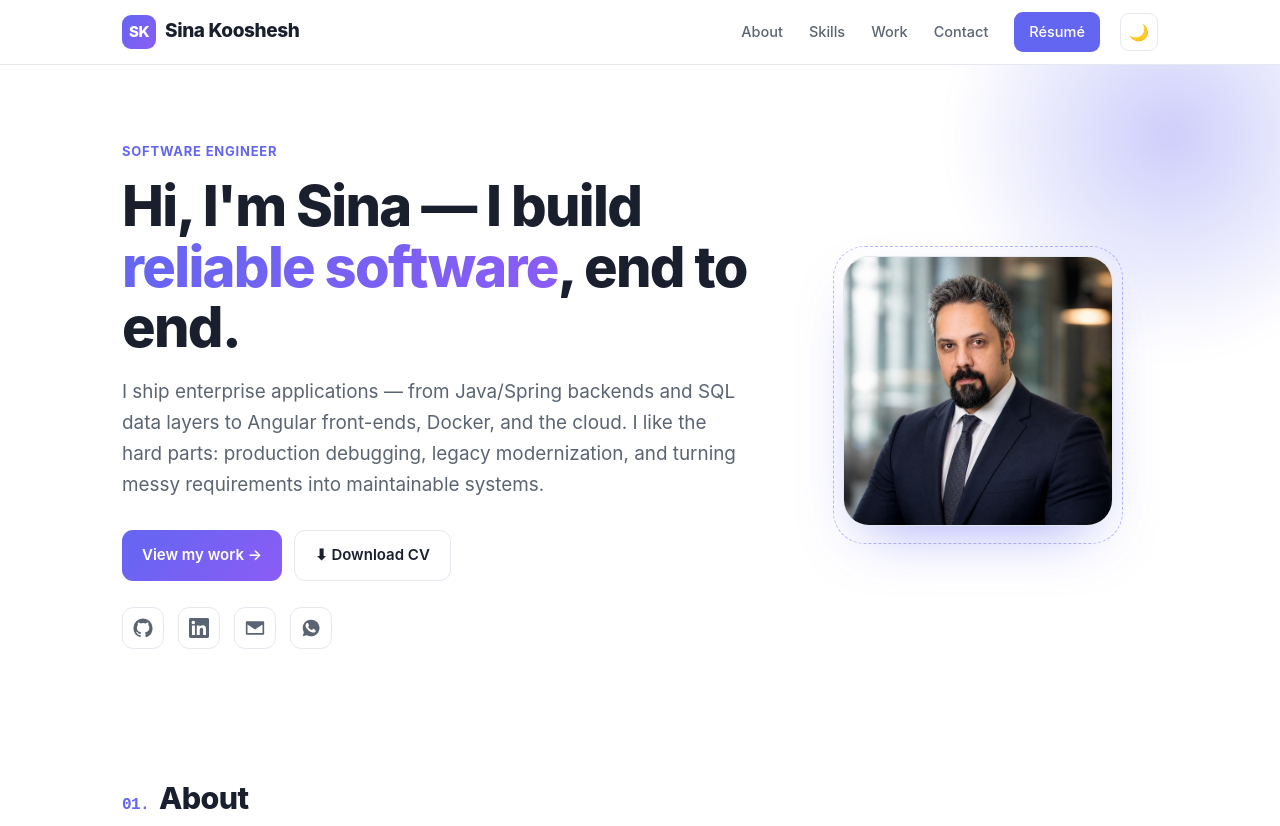
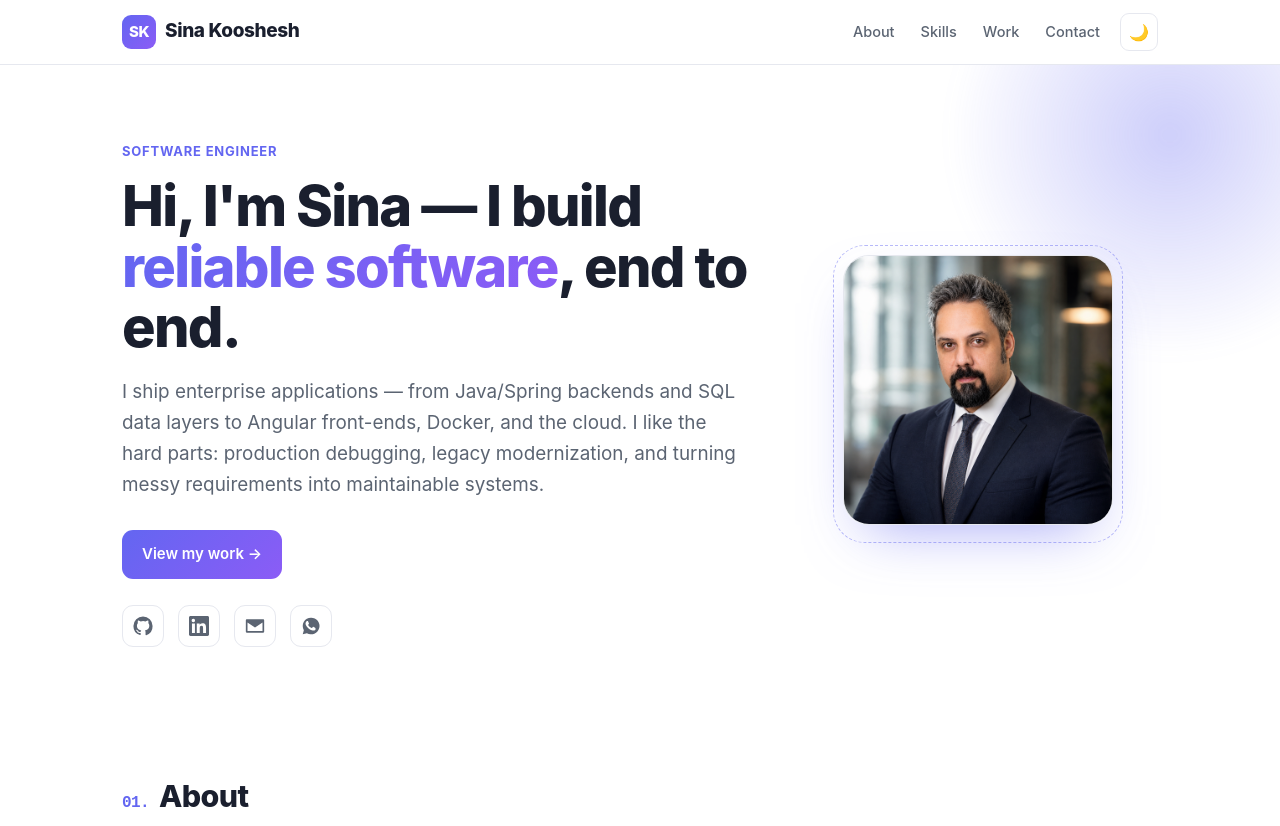
Before and after one commit to sina2022/sina2022.github.io, a plain HTML site: page index.html in a window 1280 px wide. Shown: the top 826 px of the page. Drawn offline with Linux system fonts and the light colour scheme.

Commit message:
Remove CV PDF and its download links
Delete the downloadable CV file and the nav "Résumé" + hero "Download CV"
links that pointed to it.

Co-Authored-By: Claude Opus 4.8 <noreply@anthropic.com>

```diff
--- a/index.html
+++ b/index.html
@@ -133,7 +133,6 @@ footer .wrap{display:flex;justify-content:space-between;flex-wrap:wrap;gap:10px}
       <a href="#skills">Skills</a>
       <a href="#work">Work</a>
       <a href="#contact">Contact</a>
-      <a class="cta" href="assets/Sina_Kooshesh_CV.pdf" target="_blank" rel="noopener">Résumé</a>
     </div>
     <button id="themeBtn" title="Toggle theme" aria-label="Toggle theme">🌙</button>
     <button id="burger" title="Menu" aria-label="Menu">☰</button>
@@ -149,7 +148,6 @@ footer .wrap{display:flex;justify-content:space-between;flex-wrap:wrap;gap:10px}
       <p class="lead">I ship enterprise applications — from Java/Spring backends and SQL data layers to Angular front-ends, Docker, and the cloud. I like the hard parts: production debugging, legacy modernization, and turning messy requirements into maintainable systems.</p>
       <div class="btns">
         <a class="btn primary" href="#work">View my work →</a>
-        <a class="btn ghost" href="assets/Sina_Kooshesh_CV.pdf" target="_blank" rel="noopener">⬇ Download CV</a>
       </div>
       <div class="socials">
         <a href="https://github.com/sina2022" target="_blank" rel="noopener" title="GitHub" aria-label="GitHub"><svg viewBox="0 0 24 24"><path d="M12 .5A11.5 11.5 0 0 0 .5 12a11.5 11.5 0 0 0 7.86 10.92c.58.1.79-.25.79-.56v-2c-3.2.7-3.88-1.37-3.88-1.37-.53-1.34-1.3-1.7-1.3-1.7-1.06-.72.08-.71.08-.71 1.17.08 1.79 1.2 1.79 1.2 1.04 1.79 2.73 1.27 3.4.97.1-.75.4-1.27.73-1.56-2.56-.29-5.26-1.28-5.26-5.71 0-1.26.45-2.29 1.2-3.1-.12-.29-.52-1.46.11-3.05 0 0 .98-.31 3.2 1.18a11.1 11.1 0 0 1 5.82 0c2.22-1.49 3.2-1.18 3.2-1.18.63 1.59.23 2.76.11 3.05.75.81 1.2 1.84 1.2 3.1 0 4.44-2.7 5.42-5.27 5.7.41.36.78 1.06.78 2.14v3.17c0 .31.21.67.8.56A11.5 11.5 0 0 0 23.5 12 11.5 11.5 0 0 0 12 .5Z"/></svg></a>
```
Also changed, not shown: 1 other file.
